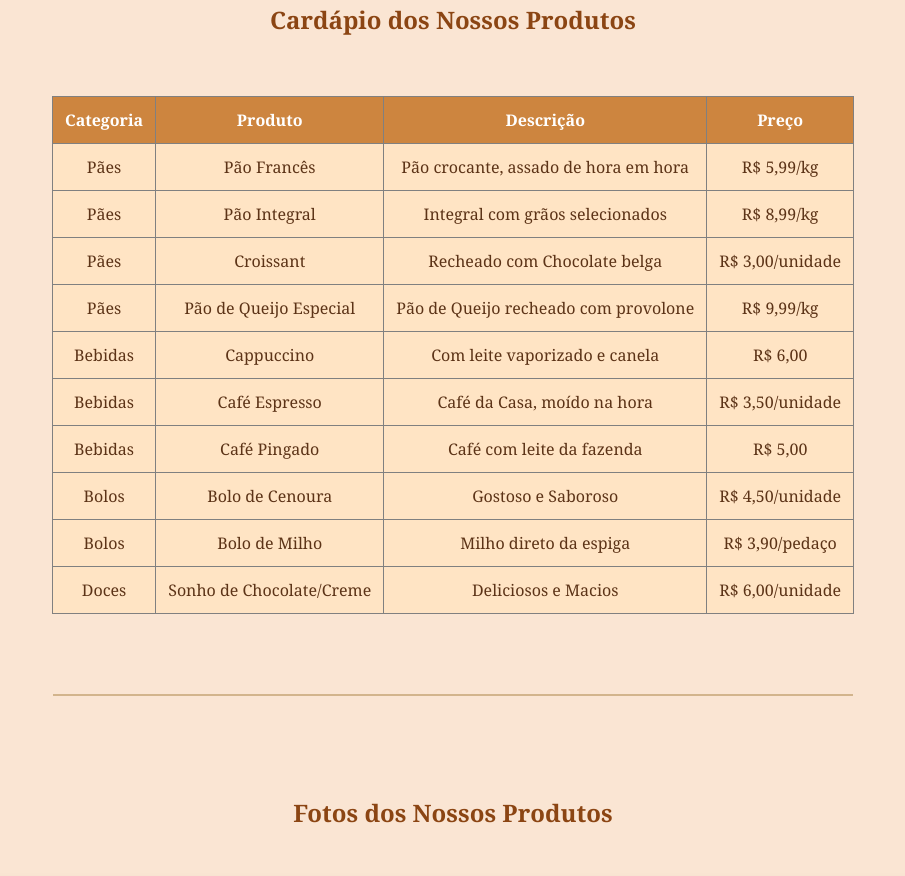
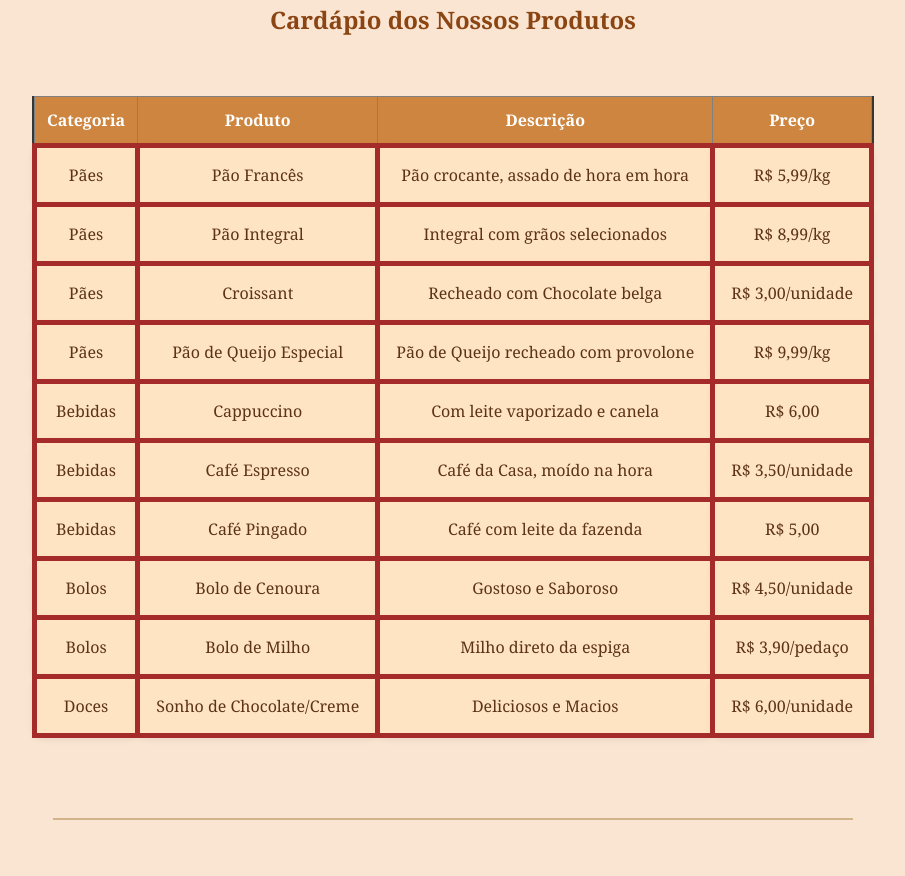
Before and after one commit to Victor-Antoniio/victor-antoniio.github.io, a plain HTML site: page index.html in a window 1280 px wide. Shown: the part 1275-2151 px from the top of the page, without its empty margins (187-1092 px from the left). Drawn offline with Linux system fonts and the light colour scheme.

Commit message:
Update styles.css

```diff
--- a/styles.css
+++ b/styles.css
@@ -196,7 +196,7 @@ img {
 
 }
 
-.ul {
+.ul, .table, .th, td {
     flex: 0 1 300px;
     border-radius: 8px;
     padding: 1rem;
```
